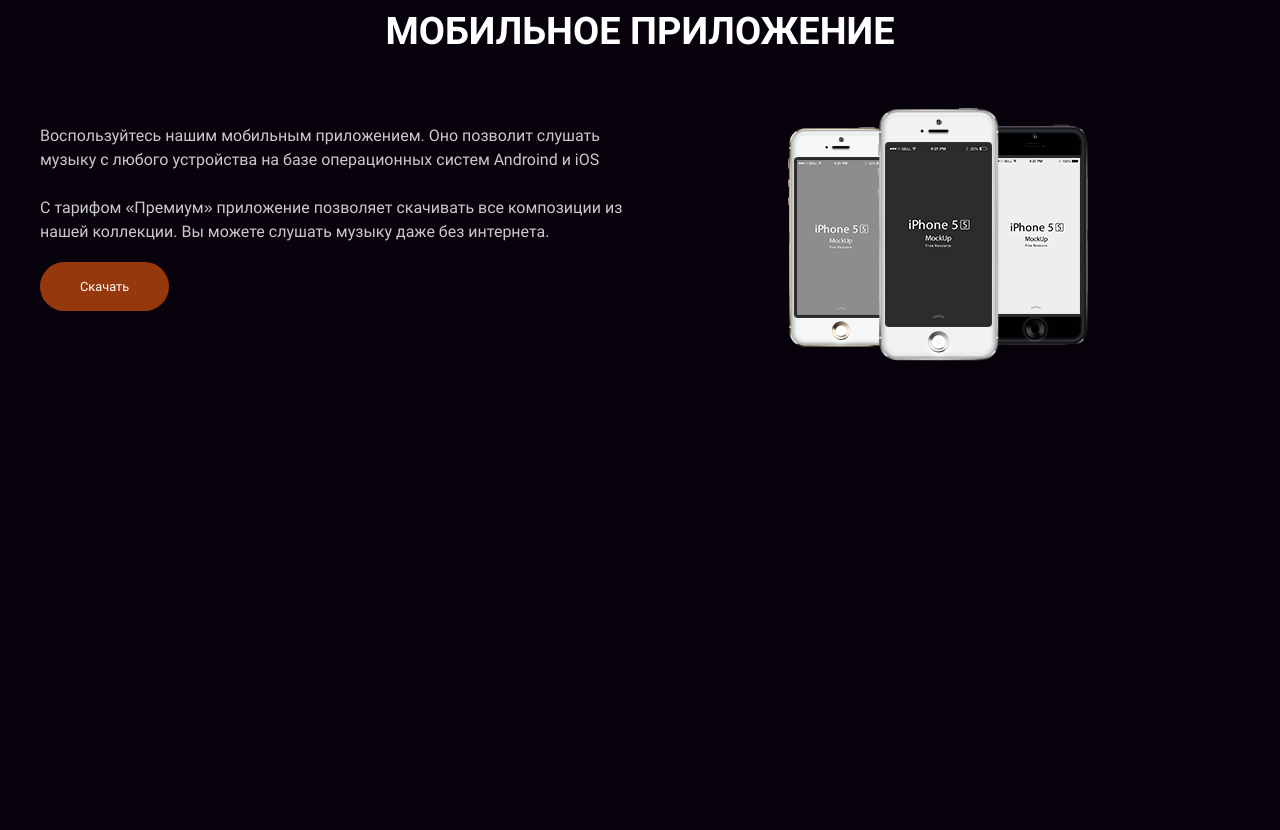
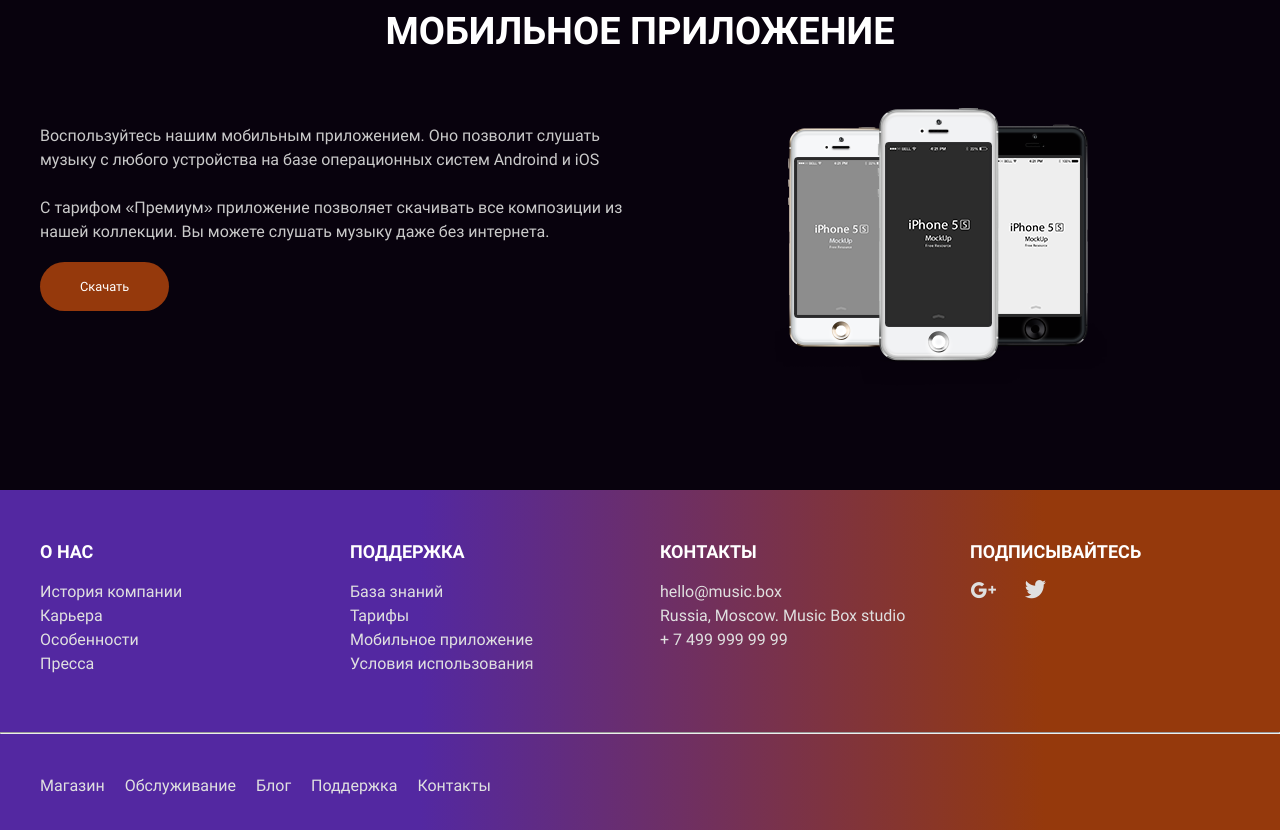
Before and after one commit to reymezis/layout-designer-project-56, a website: page src/index.html in a window 1280 px wide. Shown: the part 2605-3435 px from the top of the page. Before the commit the page ends 3095 px from the top, so only its background shows below. Drawn offline with Linux system fonts and the light colour scheme; files whose address does not match are found by name.

Commit message:
add footer

```diff
--- a/src/index.html
+++ b/src/index.html
@@ -47,7 +47,7 @@
         <div class="cards">
             <div class="pricing-item bg-free mr-50px">
                 <h3 class="pt-24px pb-200px">Бесплатная</h3>
-                <p class="pricing-value">0<span class="rub">руб.</span></p>
+                <p class="pricing-value">0<a class="rub">руб.</a></p>
                 <div class="d-flex-center">
                     <a href="#" class="pricing-btn">Оформить</a>
                 </div>
@@ -55,7 +55,7 @@
             </div>
             <div class="pricing-item bg-standart mr-50px">
                 <h3 class="pt-24px pb-200px">Стандартная</h3>
-                <p class="pricing-value">250<span class="rub">руб.</span></p>
+                <p class="pricing-value">250<a class="rub">руб.</a></p>
                 <div class="d-flex-center">
                     <a href="#" class="pricing-btn">Оформить</a>
                 </div>
@@ -63,7 +63,7 @@
             </div>
             <div class="pricing-item bg-premium">
                 <h3 class="pt-24px pb-200px">Премиум</h3>
-                <p class="pricing-value">500<span class="rub">руб.</span></p>
+                <p class="pricing-value">500<a class="rub">руб.</a></p>
                 <div class="d-flex-center">
                     <a href="#" class="pricing-btn">Оформить</a>
                 </div>
@@ -87,8 +87,8 @@
                     <div class="news-footer">
                         <div class="news-author">
                             <img class="pr-16px" src="images/avatar.png" alt="author">
-                            <span class="pr-16px text-news-caption text-yellow">Music box</span>
-                            <span class="text-news-caption">17/01/2020</span>
+                            <a class="pr-16px text-news-caption text-yellow">Music box</a>
+                            <a class="text-news-caption">17/01/2020</a>
                         </div>
                         <a class="btn-style text-news-caption" href="#">К альбому</a>
                     </div>
@@ -103,8 +103,8 @@
                     <div class="news-footer">
                         <div class="news-author">
                             <img class="pr-16px" src="images/avatar.png" alt="author">
-                            <span class="pr-16px text-news-caption text-yellow">Music box</span>
-                            <span class="text-news-caption">24/02/2020</span>
+                            <a class="pr-16px text-news-caption text-yellow">Music box</a>
+                            <a class="text-news-caption">24/02/2020</a>
                         </div>
                         <a class="btn-style text-news-caption" href="#">К альбому</a>
                     </div>
@@ -128,5 +128,52 @@
             </div>
         </div>
     </div>
+    <footer class="bg-gradient">
+        <section class="footer">
+            <div class="footer-top-part">
+                <div class="footer-menu-item">
+                    <p class="footer-list-title">О нас</p>
+                    <ul class="footer-list">
+                        <li><a class="footer-list-item" href="#">История компании</a></li>
+                        <li><a class="footer-list-item" href="#">Карьера</a></li>
+                        <li><a class="footer-list-item" href="#">Особенности</a></li>
+                        <li><a class="footer-list-item" href="#">Пресса</a></li>
+                    </ul>
+                </div>
+                <div class="footer-menu-item">
+                    <p class="footer-list-title">Поддержка</p>
+                    <ul class="footer-list">
+                        <li><a class="footer-list-item" href="#">База знаний</a></li>
+                        <li><a class="footer-list-item" href="#">Тарифы</a></li>
+                        <li><a class="footer-list-item" href="#">Мобильное приложение</a></li>
+                        <li><a class="footer-list-item" href="#">Условия использования</a></li>
+                    </ul>
+                </div>
+                <div class="footer-menu-item">
+                    <p class="footer-list-title">Контакты</p>
+                    <ul class="footer-list">
+                        <li><a class="footer-list-item" href="#">hello@music.box</a></li>
+                        <li><a class="footer-list-item" href="#">Russia, Moscow. Music Box studio</a></li>
+                        <li><a class="footer-list-item" href="#">+ 7 499 999 99 99</a></li>
+                    </ul>
+                </div>
+                <div class="footer-menu-item">
+                    <p class="footer-list-title">Подписывайтесь</p>
+                    <ul class="footer-list">
+                        <img class="pr-24px" src="images/Google+.png" alt="google logotype">
+                        <img src="images/Twitter.png" alt="twitter logotype">
+                    </ul>
+                </div>
+            </div>
+            <hr>
+            <div class="footer-bottom-part">
+                <a class="f-bottom-item" href="#">Магазин</a>
+                <a class="f-bottom-item" href="#">Обслуживание</a>
+                <a class="f-bottom-item" href="#">Блог</a>
+                <a class="f-bottom-item" href="#">Поддержка</a>
+                <a class="f-bottom-item" href="#">Контакты</a>
+            </div>
+        </section>
+    </footer>
 </body>
 </html>
--- a/src/scss/app.scss
+++ b/src/scss/app.scss
@@ -11,3 +11,5 @@
 @import "newsMobile";
 @import "appDesktop";
 @import "appMobile";
+@import "footerDesktop";
+@import "footerMobile";
--- /dev/null
+++ b/src/scss/footerDesktop.scss
@@ -0,0 +1,50 @@
+.bg-gradient {
+  @include m-0-auto;
+  background: linear-gradient(89.75deg, #5328a1 32.83%, #95390c 81.56%);
+}
+
+.footer {
+  @include font-style(16px, 400, initial);
+}
+
+.footer-top-part {
+  @include m-0-auto;
+  padding: 3rem 0;
+  max-width: 1200px;
+  display: grid;
+  grid-template-columns: repeat(4, 1fr);
+  column-gap: 40px;
+}
+
+.footer-list-title {
+  margin: 0;
+  padding-bottom: 15px;
+  @include font-style(18px, 700, uppercase);
+}
+
+.footer-list {
+  margin: 0;
+  padding: 0;
+  list-style-type: none;
+}
+
+.footer-list-item {
+  text-decoration: none;
+  color: $footer;
+}
+
+.pr-24px {
+  padding-right: 24px;
+}
+
+.footer-bottom-part {
+  @include m-0-auto;
+  padding: 2rem 0;
+  max-width: 1200px;
+}
+
+.f-bottom-item {
+  text-decoration: none;
+  padding-right: 16px;
+  color: $footer;
+}
--- /dev/null
+++ b/src/scss/footerMobile.scss
@@ -0,0 +1,17 @@
+@media (max-width: 414px) {
+  .footer-top-part, .footer-bottom-part {
+    padding-left: 20px;
+    padding-right: 20px;
+    display: flex;
+    flex-direction: column;
+    flex-wrap: wrap;
+  }
+
+  .footer-top-part {
+    gap: 30px;
+  }
+
+  .footer-bottom-part {
+    gap: 16px;
+  }
+}
--- a/src/scss/variables.scss
+++ b/src/scss/variables.scss
@@ -1,6 +1,7 @@
 $dark: #08020D;
 $white: #FFF;
 $white-s: #CACACA;
+$footer: #E0E0E0;
 $silver: #757575;
 $grey: #3C3B3D;
 $green: #34C176;
```
Also changed, not shown: src/css/app.css, 1 other file.
